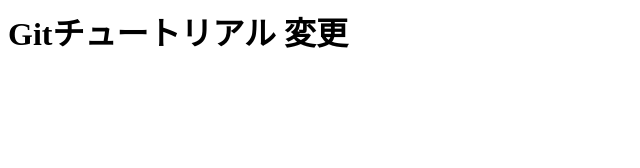
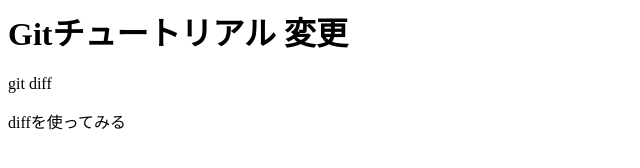
Before and after one commit to Satoshi-Tb/git_tutorial, a plain HTML site: page index.html in a window 1280 px wide. Shown: the whole page, without its empty margins (0-640 px from the left). Drawn offline with Linux system fonts and the light colour scheme.

Commit message:
git diffのテスト

```diff
--- a/index.html
+++ b/index.html
@@ -1 +1,3 @@
 <h1>Gitチュートリアル 変更</h1>
+<p>git diff</p>
+<p>diffを使ってみる</p>
```
